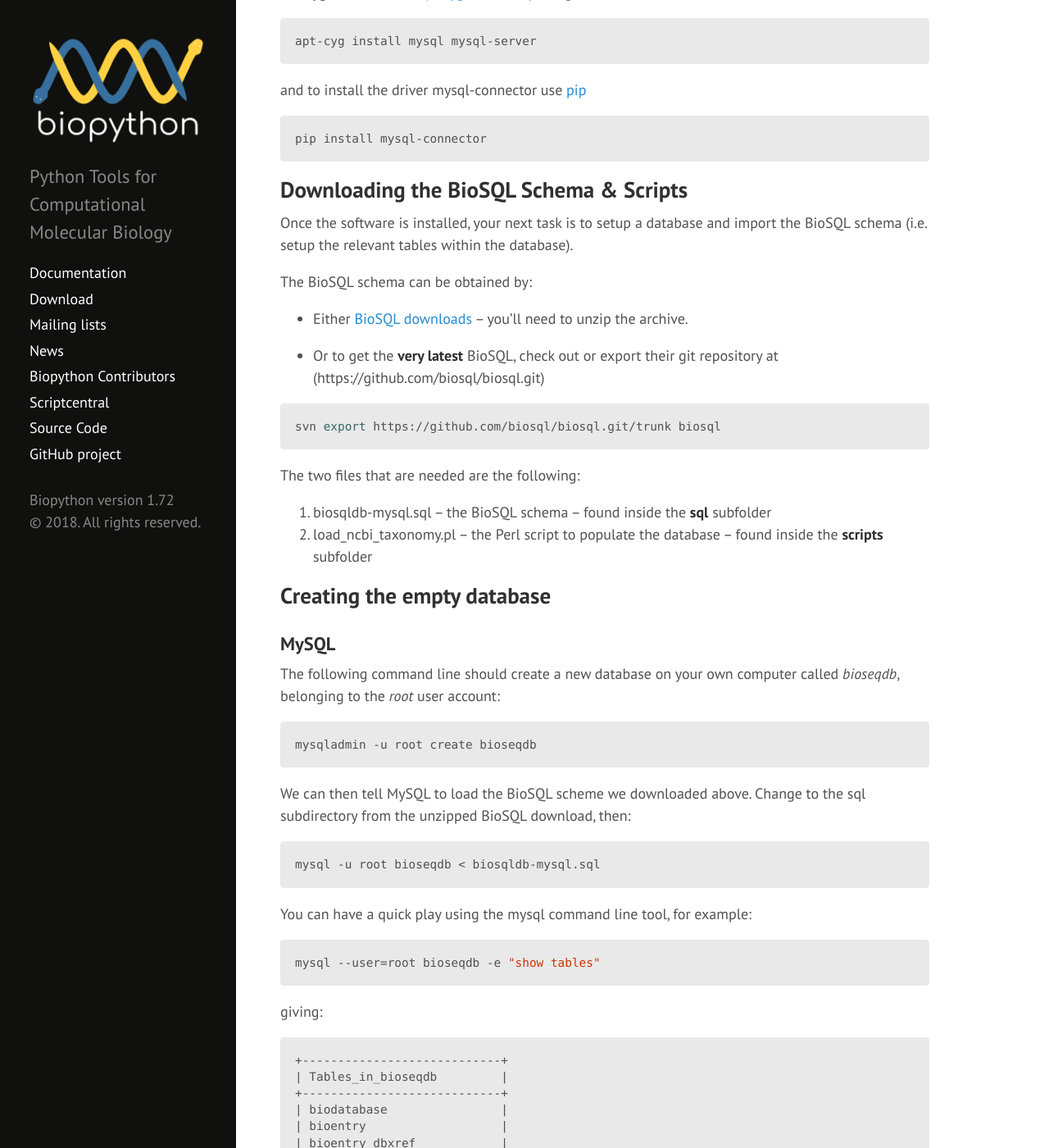
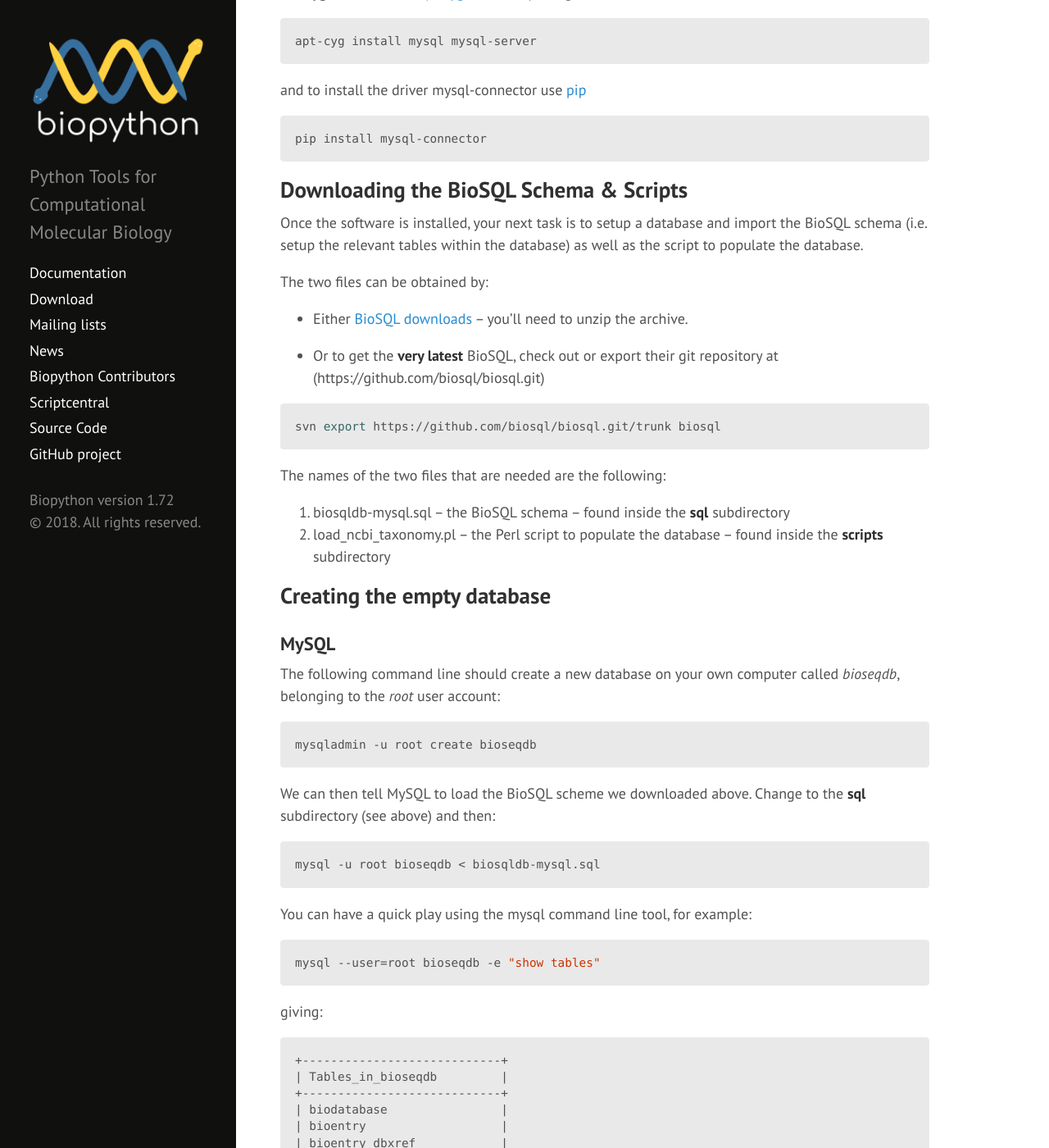
Before and after one commit to biopython/biopython.github.io, a Jekyll site: the page built from wiki/BioSQL.md, in a window 1280 px wide and 1400 px high, scrolled down 1273 px. Shown: the whole window at 82% size. Built offline with Jekyll 4.4.1, drawn with Linux system fonts in a browser that asks for light colours; some of the changed text lies outside the part shown.

Commit message:
added more details about running the perl script

````diff
--- a/wiki/BioSQL.md
+++ b/wiki/BioSQL.md
@@ -77,9 +77,9 @@ Downloading the BioSQL Schema & Scripts
 
 Once the software is installed, your next task is to setup a database
 and import the BioSQL schema (i.e. setup the relevant tables within the
-database).
+database) as well as the script to populate the database.
 
-The BioSQL schema can be obtained by:
+The two files can be obtained by:
 
 * Either [BioSQL downloads](http://www.biosql.org/wiki/Downloads)
 -- you'll need to unzip the archive.
@@ -90,9 +90,9 @@ repository at (https://github.com/biosql/biosql.git)
 ``` bash
 svn export https://github.com/biosql/biosql.git/trunk biosql
 ```
-The two files that are needed are the following:
-1. biosqldb-mysql.sql -- the BioSQL schema -- found inside the **sql** subfolder
-2. load_ncbi_taxonomy.pl -- the Perl script to populate the database -- found inside the **scripts** subfolder
+The names of the two files that are needed are the following:
+1. biosqldb-mysql.sql -- the BioSQL schema -- found inside the **sql** subdirectory
+2. load_ncbi_taxonomy.pl -- the Perl script to populate the database -- found inside the **scripts** subdirectory
 
 Creating the empty database
 ---------------------------
@@ -107,8 +107,7 @@ mysqladmin -u root create bioseqdb
 ```
 
 We can then tell MySQL to load the BioSQL scheme we downloaded above.
-Change to the sql subdirectory from the unzipped BioSQL download,
-then:
+Change to the **sql** subdirectory (see above) and then:
 
 ``` bash
 mysql -u root bioseqdb < biosqldb-mysql.sql
@@ -191,11 +190,11 @@ psql biosqldb < biosqldb-pg.sql
 
 Run *psql* and type enter *\\d <ENTER>* to see all the entities created.
 
-NCBI Taxonomy
--------------
+Populate the database With NCBI Taxonomy
+----------------------------------------
 
-The BioSQL package includes a perl script under
-scripts/load\_ncbi\_taxonomy.pl to download and update the taxonomy
+The BioSQL package includes a perl script under the
+**scripts** subdirectory named **load\_ncbi\_taxonomy.pl** that downloads and updates the taxonomy
 tables. The script should be able to download the files it needs from
 the [NCBI taxonomy FTP site](ftp://ftp.ncbi.nih.gov/pub/taxonomy/)
 automatically.
@@ -206,8 +205,7 @@ trying to load sequences into the database. This isn't so important with
 Biopython 1.49 onwards, where you can instead opt to have the
 information needed downloaded as needed from Entrez.
 
-To update the NCBI taxonomy, change to the scripts subdirectory from the
-unzipped BioSQL download, then:
+To update the NCBI taxonomy, change to the **scripts** subdirectory (see above) and then:
 
 ``` bash
 ./load_ncbi_taxonomy.pl --dbname bioseqdb --driver mysql --dbuser root --download true
````
